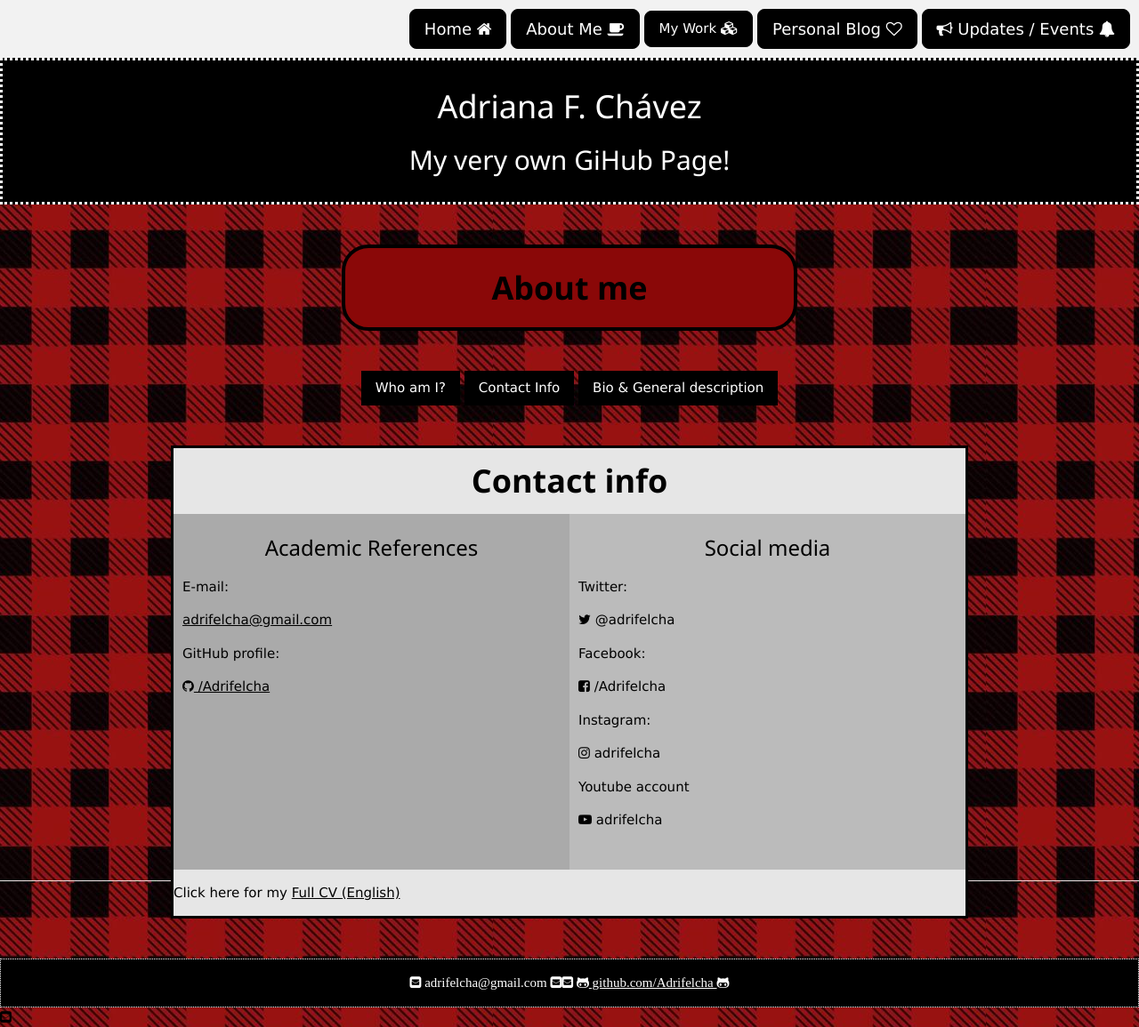
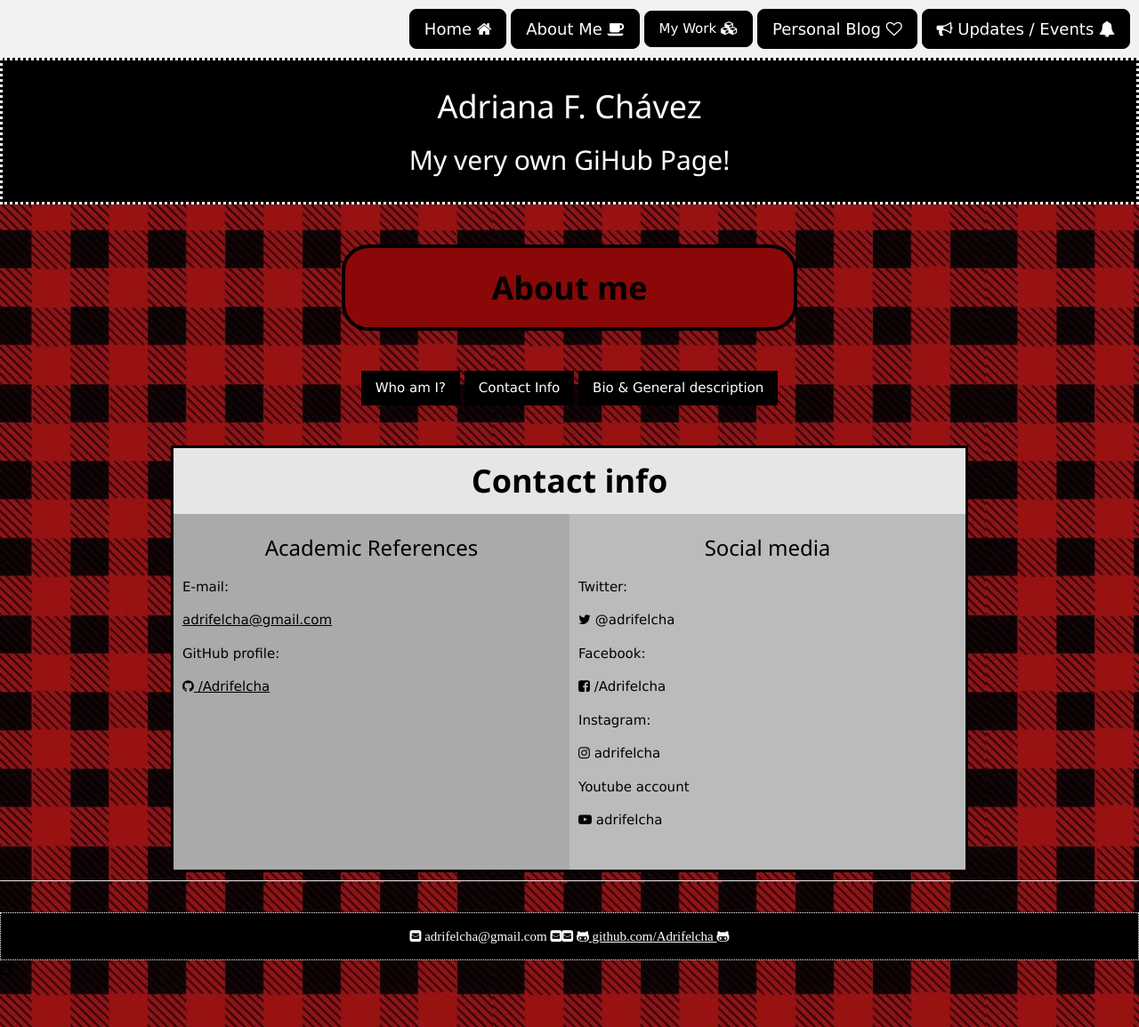
Before and after one commit to Adrifelcha/Adrifelcha-github.io, a Jekyll site: the page built from about/contact.html, in a window 1280 px wide. Shown: the whole page at 89% size. Built offline with Jekyll 4.4.1, drawn with Linux system fonts in a browser that asks for light colours.

Commit message:
Update contact.html

```diff
--- a/about/contact.html
+++ b/about/contact.html
@@ -45,12 +45,6 @@ title: About me
 		</div>
 
 
-  <p>
- Click here for my <a class='link' href="/documents/CV_FullFelisa.pdf"> Full CV (English) </a>
- </p>
-
-
-
-</div><!-- /.blurb -->
+</div>
 </body>
 <!-- about me -->
```
